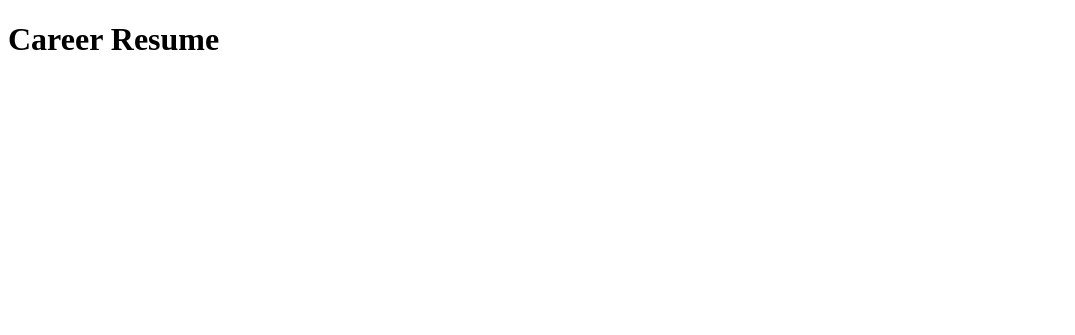
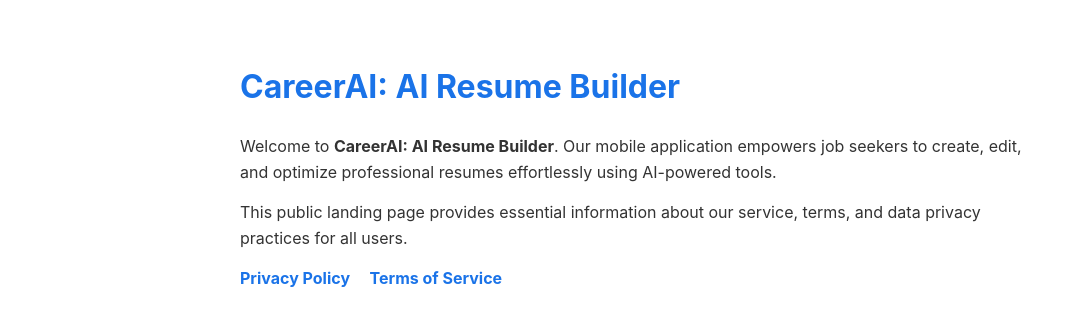
Before and after one commit to career-resume/career-resume.github.io, a plain HTML site: page index.html in a window 1280 px wide. Shown: the whole page, without its empty margins (0-1075 px from the left). Drawn offline with Linux system fonts and the light colour scheme.

Commit message:
Update index.html

```diff
--- a/index.html
+++ b/index.html
@@ -4,9 +4,23 @@
     <meta charset="UTF-8">
     <meta name="viewport" content="width=device-width, initial-scale=1.0">
     <meta name="google-site-verification" content="k2sQ-VKsxlSD2G4eAssbPm_exUAlzKcpWmrCQkCEuFM" />
-    <title>Career Resume</title>
+    <title>CareerAI: AI Resume Builder</title>
+    <style>
+        body { font-family: -apple-system, BlinkMacSystemFont, "Segoe UI", Roboto, sans-serif; line-height: 1.6; padding: 40px 20px; max-width: 800px; margin: 0 auto; color: #333; }
+        h1 { color: #1a73e8; font-size: 32px; }
+        p { font-size: 16px; margin: 15px 0; }
+        .links a { margin-right: 15px; color: #1a73e8; text-decoration: none; font-weight: bold; }
+        .links a:hover { text-decoration: underline; }
+    </style>
 </head>
 <body>
-    <h1>Career Resume</h1>
+    <h1>CareerAI: AI Resume Builder</h1>
+    <p>Welcome to <strong>CareerAI: AI Resume Builder</strong>. Our mobile application empowers job seekers to create, edit, and optimize professional resumes effortlessly using AI-powered tools.</p>
+    <p>This public landing page provides essential information about our service, terms, and data privacy practices for all users.</p>
+
+    <div class="links">
+        <a href="https://career-resume.github.io/auth/privacy.html">Privacy Policy</a>
+        <a href="https://career-resume.github.io/auth/terms.html">Terms of Service</a>
+    </div>
 </body>
 </html>
```
